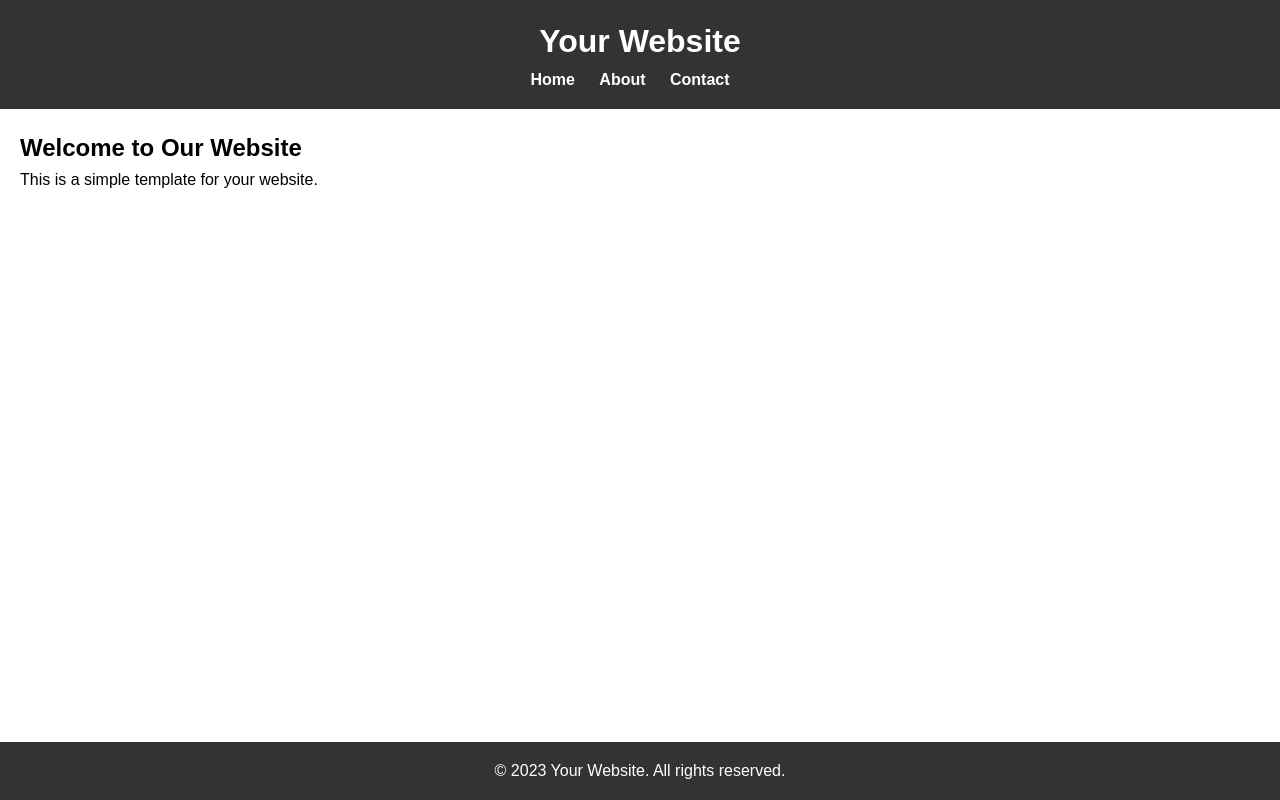
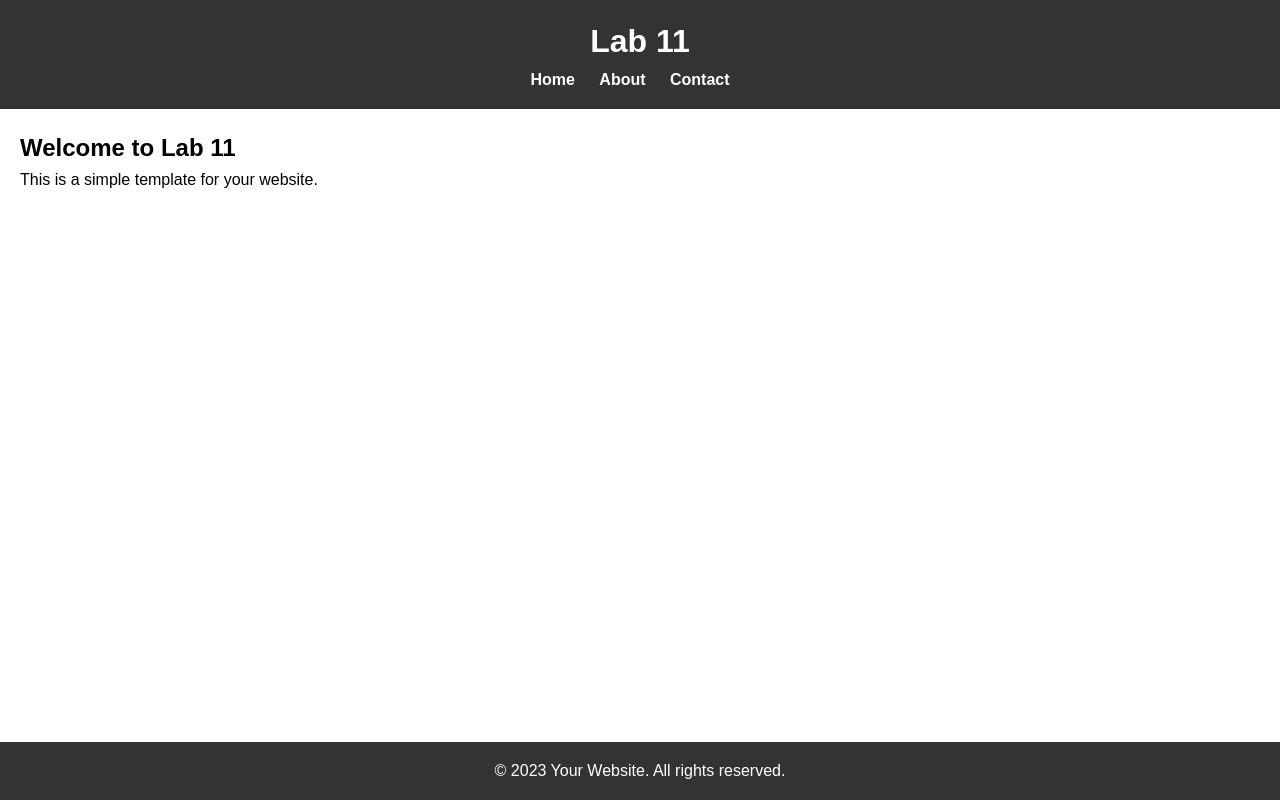
Before and after one commit to KagaSumi/KagaSumi.github.io, a plain HTML site: page index.html in a window 1280 px wide. Drawn offline with Linux system fonts and the light colour scheme.

Commit message:
update content

```diff
--- a/index.html
+++ b/index.html
@@ -4,11 +4,11 @@
     <meta charset="UTF-8">
     <meta name="viewport" content="width=device-width, initial-scale=1.0">
     <link rel="stylesheet" href="styles.css">
-    <title>Your Website Title</title>
+    <title>ACIT 3475</title>
 </head>
 <body>
     <header>
-        <h1>Your Website</h1>
+        <h1>Lab 11</h1>
         <nav>
             <ul>
                 <li><a href="#">Home</a></li>
@@ -20,7 +20,7 @@
 
     <main>
         <section>
-            <h2>Welcome to Our Website</h2>
+            <h2>Welcome to Lab 11</h2>
             <p>This is a simple template for your website.</p>
         </section>
     </main>
```
